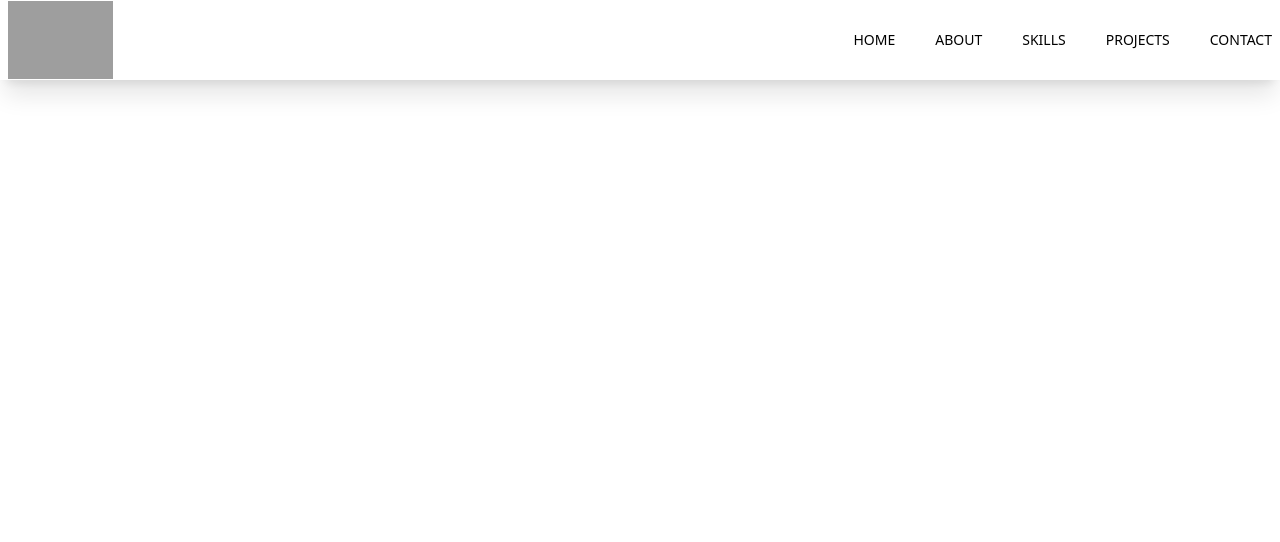
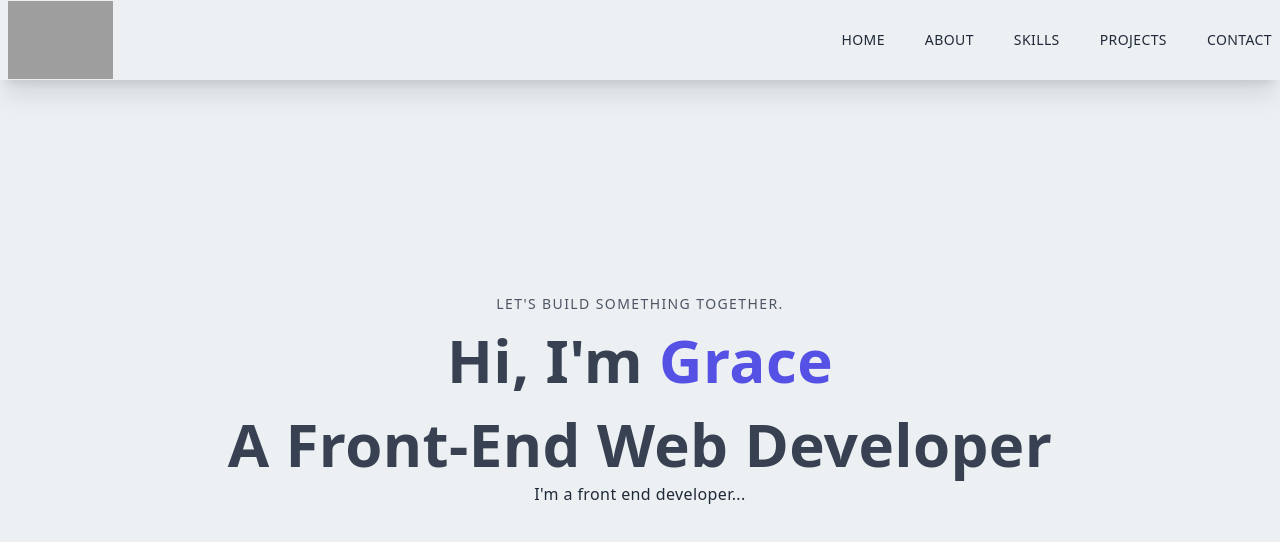
Before and after one commit to grace5829/portfolio2023, a Next.js app: page / in a window 1280 px wide. Shown: the top 542 px of the page. Built offline with nearby package versions, Linux system fonts and the light colour scheme; grey boxes are pictures that could not be loaded.

Commit message:
adding css and divs to main

```diff
--- a/components/Main.jsx
+++ b/components/Main.jsx
@@ -1,15 +1,24 @@
-import React from 'react'
+import React from "react";
 
 const Main = () => {
   return (
-    <div className='w-full h-screen text-center'>
-        <div className='max-w-[1240px] w-full h-full mx-auto p-2 flex justify-center items-center'>
-            <div>
-                <p>Let's build something together.</p>
-            </div>
+    <div className="w-full h-screen text-center">
+      <div className="max-w-[1240px] w-full h-full mx-auto p-2 flex justify-center items-center">
+        <div>
+          <p className="uppercase text-sm tracking-widest text-gray-600">
+            Let's build something together.
+          </p>
+          <h1 className="py-4 text-gray-700">
+            Hi, I'm <span className="text-[#5651e5]">Grace </span>
+          </h1>
+          <h1 className="py-2 text-gray-700"> A Front-End Web Developer</h1>
+          <p>
+            I'm a front end developer...
+          </p>
         </div>
+      </div>
     </div>
-  )
-}
+  );
+};
 
-export default Main
+export default Main;
--- a/pages/index.js
+++ b/pages/index.js
@@ -1,3 +1,4 @@
+import Main from '@/components/Main'
 import Navbar from '@/components/Navbar'
 import Head from 'next/head'
 import Image from 'next/image'
@@ -13,6 +14,7 @@ export default function Home() {
     <title>Grace | Fullstack Developer</title>
   </Head>
   <Navbar/>
+  <Main/>
 </div>
   )
 }
--- a/styles/globals.css
+++ b/styles/globals.css
@@ -28,31 +28,34 @@ body {
 
 @layer base {
   body {
-    @apply: bg-[#ecf0f3] text-[#1f2937] tracking-wide;
+
+    @apply bg-[#ecf0f3] text-[#1f2937] tracking-wide;
   }
+
 
   h1,
   h1,
   h3,
   h4,
   h5.h6 {
-    @apply: font-bold;
+    @apply font-bold;
   }
 
   h1 {
     /* media */
-    @apply: text-4xl sm:text-5xl md:text-6xl;
+     @apply text-4xl sm:text-5xl md:text-6xl;
   }
 
-  h2 {
+   h2 {
     /* media */
-    @apply: text-3xl sm:text-4xl;
+     @apply text-3xl sm:text-4xl;
   }
 
   li {
-    @apply: cursor-pointer;
+    @apply cursor-pointer;
   }
+
   button {
-    @apply: shadow-xl shadow-gray-400 rounded-xl uppercase bg-gradient-to-r from -[#5651e5] to -[#709dff] text-white;
+    @apply shadow-xl shadow-gray-400 rounded-xl uppercase bg-gradient-to-r from-[#5651e5] to-[#709dff] text-white;
   }
 }
```
